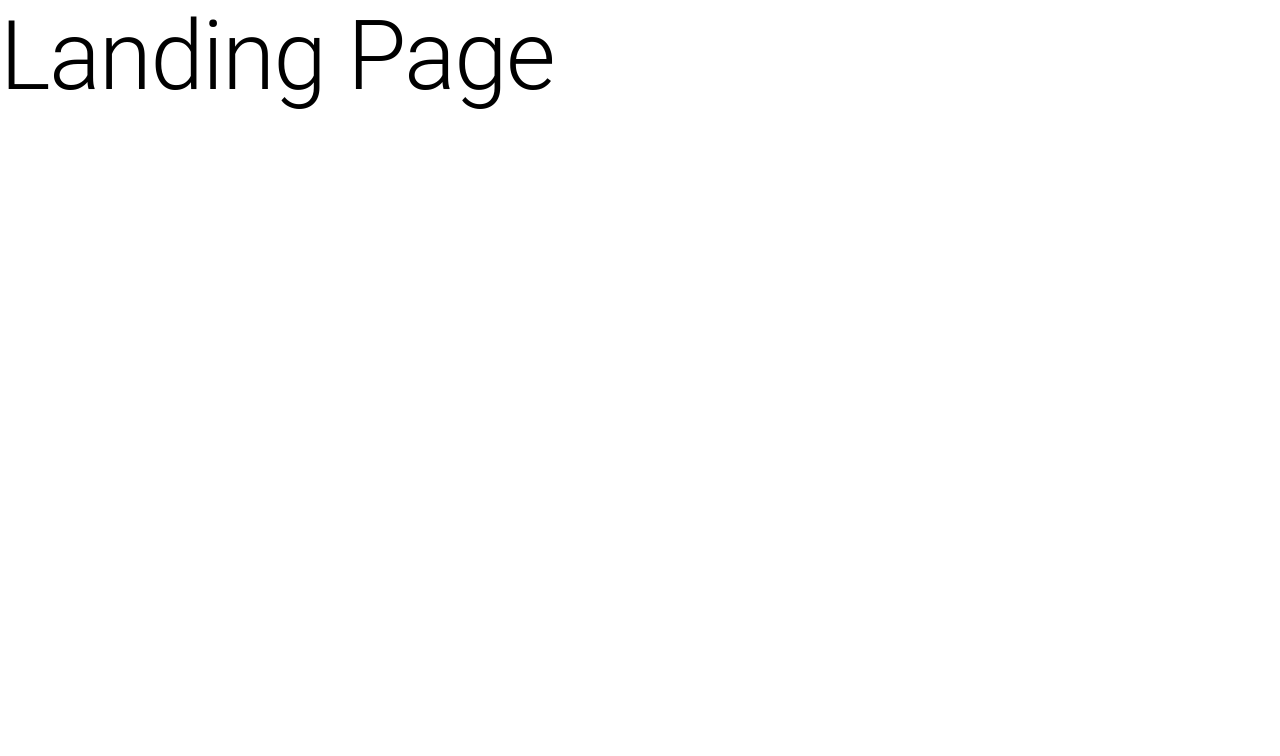
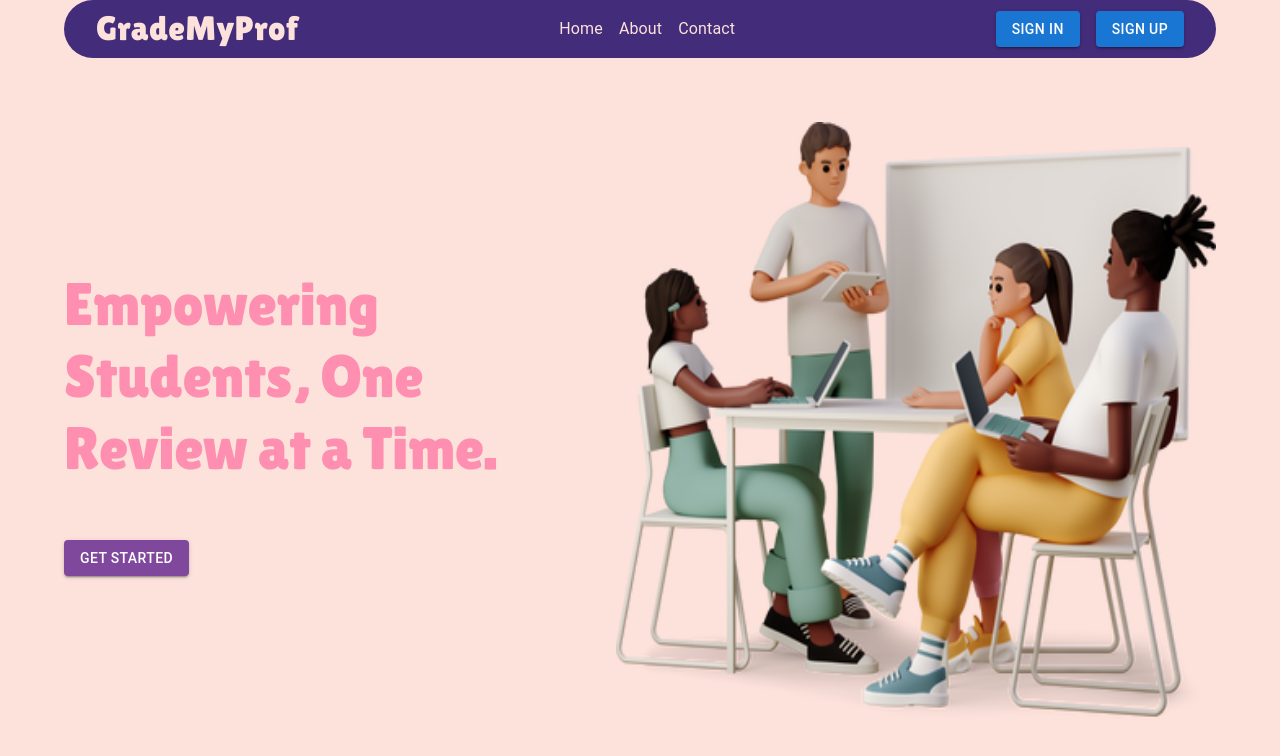
Before and after one commit to jballo/GradeMyProf, a Next.js app: page / in a window 1280 px wide. Shown: the top 756 px of the page. Built offline with nearby package versions, Linux system fonts and the light colour scheme.

Commit message:
Added basic navbar. Added basic landing-page.

```diff
--- /dev/null
+++ b/app/components/Header.js
@@ -0,0 +1,78 @@
+'use client';
+import { Box, Button, Stack, Typography } from "@mui/material";
+import { useState } from "react";
+import { Lilita_One } from "next/font/google";
+
+const lilita_one = Lilita_One({
+  weight: '400',
+  style: 'normal',
+  subsets: ['latin']
+})
+
+
+
+export default function Header(){
+    const [ section, setSection ] = useState('home');
+
+    return(
+        <Box
+            display='flex'
+            direction='row'
+            spacing={2}
+            justifyContent='space-between'
+            alignItems='center'
+            sx={{
+                // backgroundColor: '#80489C',
+                backgroundColor: '#432C7A',
+            }}
+            // my={2}
+            p={1}
+            px={4}
+            borderRadius={10}
+        >
+            <Typography
+                variant='h4'
+                color='#FCE2DB'
+                sx={{
+                    fontFamily: lilita_one.style.fontFamily
+                }}
+            >
+                GradeMyProf
+            </Typography>
+            <Stack
+                direction='row'
+                spacing={2}
+                justifyContent='center'
+                alignItems='center'
+                color='#FCE2DB'
+            >
+                <Typography
+                    onClick={() => setSection('home')}
+                    style={{cursor: 'pointer'}}
+                >Home</Typography>
+                <Typography
+                    onClick={() => setSection('about')}
+                    style={{cursor: 'pointer'}}
+                >About</Typography>
+                <Typography
+                    onClick={() => setSection('contact')}
+                    style={{cursor: 'pointer'}}
+                >Contact</Typography>
+            </Stack>
+            <Stack
+                direction='row'
+                spacing={2}
+                justifyContent='center'
+                alignItems='center'
+            >
+                <Button variant='contained'>
+                    Sign In
+                </Button>
+                <Button variant='contained'>
+                    Sign Up
+                </Button>
+            </Stack>
+        </Box>
+    );
+
+}
--- a/app/globals.css
+++ b/app/globals.css
@@ -2,4 +2,5 @@
   box-sizing: border-box;
   padding: 0;
   margin: 0;
+  /* background-color: #FCE2DB; */
 }
--- a/app/page.js
+++ b/app/page.js
@@ -1,13 +1,78 @@
-import { Typography, Box } from "@mui/material";
+import { Typography, Box, Stack, Button, Container } from "@mui/material";
 import Image from "next/image";
+import Header from "./components/Header";
+import { Lilita_One } from "next/font/google";
+
+const lilita_one = Lilita_One({
+  weight: '400',
+  style: 'normal',
+  subsets: ['latin']
+})
 
 export default function Home() {
   return (
     <Box
       width='100vw'
       height='100vh'
+      bgcolor='#FCE2DB'
+      px={8}
     >
-      <Typography variant="h1">Landing Page</Typography>
+      <Header />
+      <Box
+        width='100%'
+        display='flex'
+        justifyContent='center'
+        alignItems='center'
+        flexDirection='column'
+        my={8}
+        >
+          <Stack
+            width='100%'
+            direction='row'
+            spacing={2}
+            justifyContent='space-between'
+            mx={8}
+          >
+            <Stack
+              direction='column'
+              spacing={2}
+              justifyContent='center'
+              alignItems='flex-start'
+              gap={5}
+            >
+              <Typography
+                variant='h2'
+                // color='#432C7A'
+                color='#FF8FB1'
+                sx={{
+                  fontFamily: lilita_one.style.fontFamily
+                }}
+              >
+                Empowering<br/>
+                Students, One <br/>
+                Review at a Time.
+              </Typography>
+              <Button
+                variant='contained'
+                sx={{
+                  // background: '#FF8FB1',
+                  background: '#80489C',
+                  '&:hover': {
+                    backgroundColor: '#9A1750'
+                  }
+                }}
+              >
+                Get Started
+              </Button>
+
+            </Stack>
+            <Image
+              src='/3d-casual-life-group-of-young-people-discussing-something-while-working.png'
+              width={600}
+              height={600}
+            />
+          </Stack>
+        </Box>
     </Box>
   );
 }
```
Also changed, not shown: public/3d-casual-life-group-of-young-people-discussing-something-while-working.png (added).
